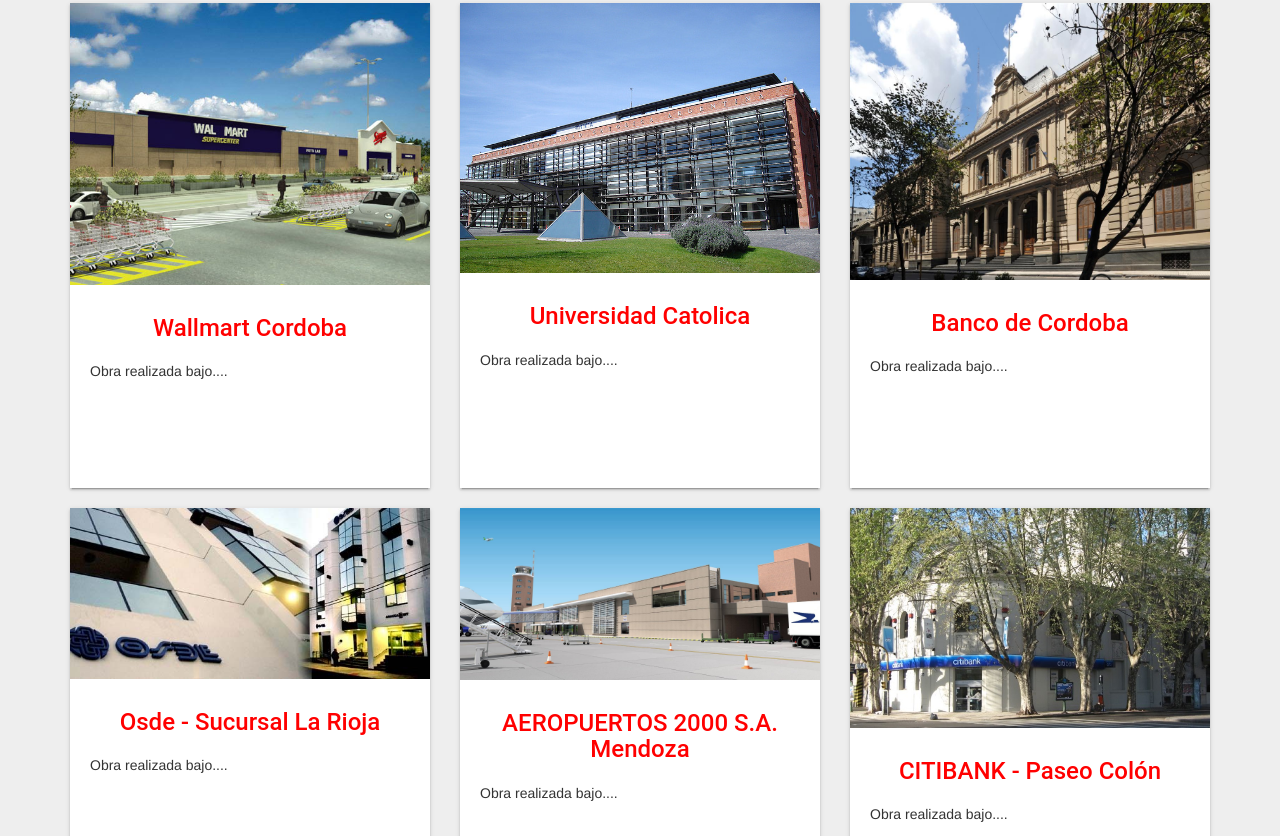
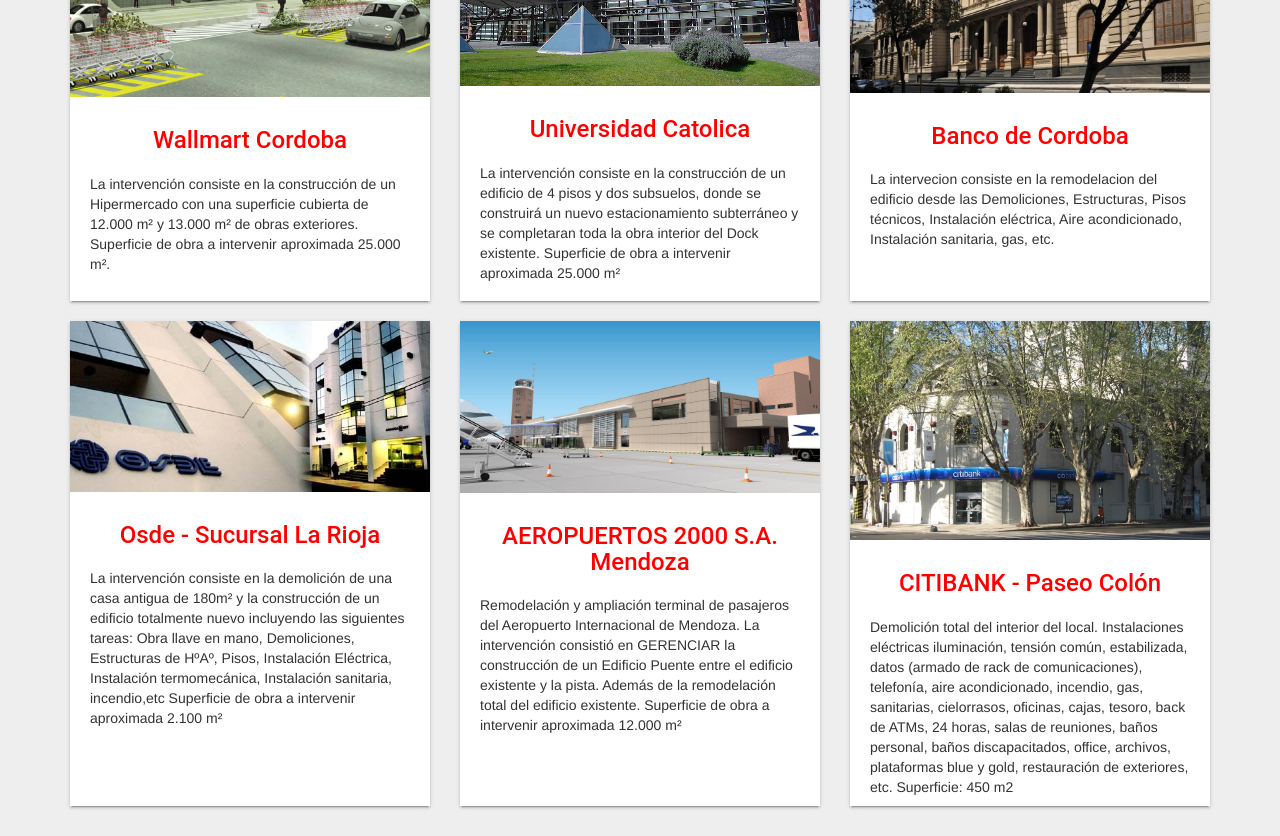
Before and after one commit to LedaSoledadCabrera/Semuco, a plain HTML site: page index.html in a window 1280 px wide. Shown: the part 604-1440 px from the top of the page. Drawn offline with nearby package versions, Linux system fonts and the light colour scheme; a web font is replaced by a local one.

Commit message:
se achico el logo central y se acomodo las imagenes.

```diff
--- a/css/estilos.css
+++ b/css/estilos.css
@@ -7,7 +7,7 @@
     background-color: #E31937;
 }
 .logoCentral{
-    max-width: 50%;
+    max-width: 25%;
     height: auto;
 }
 body{
@@ -370,7 +370,7 @@ FOOTER Y HEADER
 }
 
 img{
-    max-width: 700px;
+    max-width: 100%;
 }
 .titulo img{
     margin-bottom: 10px;
--- a/index.html
+++ b/index.html
@@ -53,7 +53,9 @@
                             <h3>Wallmart Cordoba</h3>
                         </div>
                         <p>
-                            Obra realizada bajo....
+                            La intervención consiste en la construcción de un Hipermercado con una superficie cubierta
+                            de 12.000 m² y 13.000 m² de obras exteriores.
+                            Superficie de obra a intervenir aproximada 25.000 m².
                         </p>
                     </div>
                 </div>
@@ -64,7 +66,10 @@
                             <h3>Universidad Catolica</h3>
                         </div>
                         <p>
-                            Obra realizada bajo....
+                            La intervención consiste en la construcción de un edificio de 4 pisos y dos subsuelos,
+                            donde se construirá un nuevo estacionamiento subterráneo y se completaran toda la obra
+                            interior del Dock existente.
+                            Superficie de obra a intervenir aproximada 25.000 m²
                         </p>
                     </div>
                 </div>
@@ -75,7 +80,8 @@
                             <h3>Banco de Cordoba</h3>
                         </div>
                         <p>
-                            Obra realizada bajo....
+                            La intervecion consiste en la remodelacion del edificio desde las Demoliciones, Estructuras,
+                            Pisos técnicos, Instalación eléctrica, Aire acondicionado, Instalación sanitaria, gas, etc.
                         </p>
                     </div>
                 </div>
@@ -86,7 +92,11 @@
                             <h3>Osde - Sucursal La Rioja</h3>
                         </div>
                         <p>
-                            Obra realizada bajo....
+                            La intervención consiste en la demolición de una casa antigua de 180m² y  la construcción
+                            de un edificio totalmente nuevo incluyendo las siguientes tareas:
+                            Obra llave en mano, Demoliciones, Estructuras de HºAº, Pisos, Instalación Eléctrica,
+                            Instalación termomecánica, Instalación sanitaria, incendio,etc
+                            Superficie de obra a intervenir aproximada 2.100 m²
                         </p>
                     </div>
                 </div>
@@ -97,7 +107,11 @@
                             <h3>AEROPUERTOS 2000 S.A. Mendoza</h3>
                         </div>
                         <p>
-                            Obra realizada bajo....
+                            Remodelación y ampliación terminal de pasajeros del Aeropuerto Internacional de Mendoza.
+                            La intervención consistió en GERENCIAR la construcción de un Edificio Puente
+                            entre el edificio existente y la pista.
+                            Además de la remodelación total del edificio existente.
+                            Superficie de obra a intervenir aproximada 12.000 m²
                         </p>
                     </div>
                 </div>
@@ -108,7 +122,11 @@
                             <h3>CITIBANK - Paseo Colón </h3>
                         </div>
                         <p>
-                            Obra realizada bajo....
+                            Demolición total del interior del local. Instalaciones eléctricas iluminación, tensión común,
+                            estabilizada, datos (armado de rack de comunicaciones), telefonía, aire acondicionado, incendio,
+                            gas, sanitarias, cielorrasos, oficinas, cajas, tesoro, back de ATMs, 24 horas, salas de reuniones,
+                            baños personal, baños discapacitados, office, archivos, plataformas blue y gold, restauración de exteriores, etc.
+                            Superficie:  450 m2
                         </p>
                     </div>
                 </div>
```
